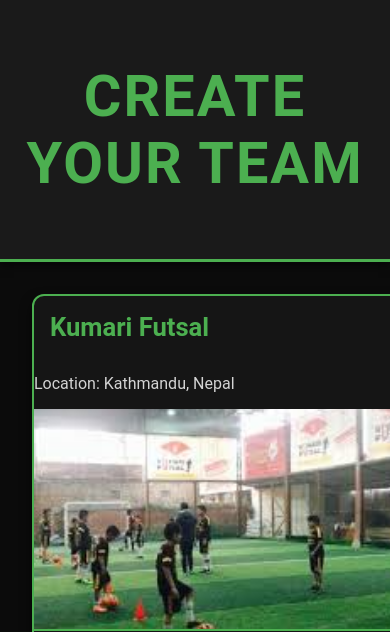
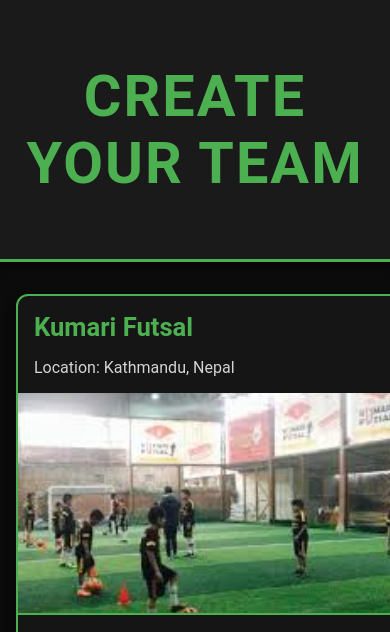
Before and after one commit to howzthat21/profutsal, a PHP site: page /createteam.html in a window 390 px wide; the page is wider, and only the part inside the window is pictured. Shown: the top 632 px of that part. Run offline with PHP 8.4, Linux system fonts and the light colour scheme.

Commit message:
createteam

```diff
--- a/FinalProject/playerDetails.php
+++ b/FinalProject/playerDetails.php
@@ -58,7 +58,7 @@ $booking_datetimetry = "2024-11-21 14:30:00";
     <link href="https://cdn.jsdelivr.net/npm/bootstrap@5.3.0-alpha3/dist/css/bootstrap.min.css" rel="stylesheet">
     <script>
         // Booking datetime from PHP
-        const bookingDatetime = new Date("<?= $booking_datetimetry ?>").getTime();
+        const bookingDatetime = new Date("<?=$booking_datetime?>").getTime();
 
         // Function to update the countdown
         function updateCountdown() {
--- a/createteam.css
+++ b/createteam.css
@@ -4,7 +4,7 @@ body {
     margin: 0;
     padding: 0;
     background-color: #0b0b0b; /* Deep black background */
-    color: #d4d4d4; /* Subtle light gray text for contrast */
+    color: #d4d4d4; /* Light gray text for contrast */
 }
 
 header {
@@ -19,23 +19,16 @@ header {
     border-bottom: 3px solid #4CAF50;
 }
 
-main {
-    padding: 2rem;
-    display: flex;
-    flex-direction: column;
-    gap: 2rem;
+/* Main Container Layout */
+.container {
+    display: flex; /* Enable flexbox layout */
+    justify-content: space-between; /* Align cards to left and right */
+    gap: 2rem; /* Add spacing between cards */
+    flex-wrap: wrap; /* Allow wrapping for smaller screens */
     width: 100%;
-    max-width: 1400px;
-    margin: 0 auto;
-}
-
-/* Container for cards and lobby section */
-.container {
-    display: flex;
-    gap: 1.5rem; /* Reduced gap for tighter alignment */
-    flex-wrap: wrap;
-    justify-content: flex-start; /* Align items from the left */
-    width: 100%;
+    max-width: 1400px; /* Limit container width */
+    margin: 2rem auto; /* Center container on the page */
+    padding: 0 1rem; /* Add padding for better spacing */
 }
 
 /* Futsal Card Styles */
@@ -44,14 +37,13 @@ main {
     border: 2px solid #4CAF50; /* Green border for emphasis */
     border-radius: 12px;
     box-shadow: 0 6px 12px rgba(0, 0, 0, 0.6);
-    width: 600px; /* Wider cards */
+    width: 45%; /* Each card takes half the width of the container */
     overflow: hidden;
-    text-align: left; /* Align text to the left */
+    text-align: left;
     transition: transform 0.3s ease-in-out, box-shadow 0.3s ease;
     display: flex;
     flex-direction: column;
     justify-content: space-between;
-    margin: 0;
 }
 
 .futsal-card:hover {
@@ -63,6 +55,10 @@ main {
     color: #4CAF50; /* Bright green heading */
     font-size: 1.6rem;
     margin: 1rem;
+}
+
+.futsal-card p {
+    margin: 0 1rem 1rem;
 }
 
 .image-container img {
@@ -101,39 +97,14 @@ button:hover {
     transform: translateY(-3px); /* Subtle lift effect */
 }
 
-/* Join Lobby Section */
-.join-lobby {
-    background: #151515; /* Match the card background */
-    border: 2px solid #4CAF50; /* Green border for emphasis */
-    border-radius: 12px;
-    padding: 1.5rem;
-    box-shadow: 0 6px 12px rgba(0, 0, 0, 0.6);
-    text-align: left; /* Align text to the left */
-    width: 100%;
-}
-
-.join-lobby h2 {
-    color: #4CAF50;
-    margin-bottom: 1rem;
-}
-
-.join-lobby button {
-    margin-top: 1rem;
-    display: inline-block;
-}
-
 /* Responsive Design */
 @media (max-width: 768px) {
     .container {
-        flex-direction: column;
+        flex-direction: column; /* Stack cards vertically */
         align-items: center;
     }
 
-    .futsal-card, .join-lobby {
+    .futsal-card {
         width: 100%; /* Full width for smaller screens */
     }
-
-    button {
-        margin: 1rem auto; /* Center buttons on smaller screens */
-    }
 }
--- a/createteam.html
+++ b/createteam.html
@@ -3,19 +3,19 @@
 <head>
     <meta charset="UTF-8">
     <meta name="viewport" content="width=device-width, initial-scale=1.0">
-    <title>Futsal Selection</title>
+    <title>Futsal Booking</title>
     <link rel="stylesheet" href="createteam.css">
 </head>
 <body>
     <header>
         <h1>Create Your Team</h1>
     </header>
-    <main>
+    <main class="container">
         <section class="futsal-card">
-            <h2> Kumari Futsal</h2>
+            <h2>Kumari Futsal</h2>
             <p>Location: Kathmandu, Nepal</p>
             <div class="image-container">
-                <img src="arena1.jpg" alt="Arena One Futsal">
+                <img src="arena1.jpg" alt="Kumari Futsal">
             </div>
             <div class="map-container">
                 <iframe
@@ -32,7 +32,7 @@
             <h2>Bajra Futsal</h2>
             <p>Location: Bhaktapur, Nepal</p>
             <div class="image-container">
-                <img src="arena3.jpg" alt="Arena Two Futsal">
+                <img src="arena3.jpg" alt="Bajra Futsal">
             </div>
             <div class="map-container">
                 <iframe
@@ -45,7 +45,26 @@
             <button onclick="selectFutsal('arena_two')">Book now</button>
         </section>
 
-        <!-- Add more futsal cards as needed -->
+
+
+
+
+        <section class="futsal-card">
+            <h2>Bajra Futsal</h2>
+            <p>Location: Bhaktapur, Nepal</p>
+            <div class="image-container">
+                <img src="arena3.jpg" alt="Bajra Futsal">
+            </div>
+            <div class="map-container">
+                <iframe
+                    src="https://www.google.com/maps/embed?pb=..."
+                    frameborder="0"
+                    allowfullscreen=""
+                    loading="lazy">
+                </iframe>
+            </div>
+            <button onclick="selectFutsal('arena_two')">Book now</button>
+        </section>
     </main>
 
     <script>
```
